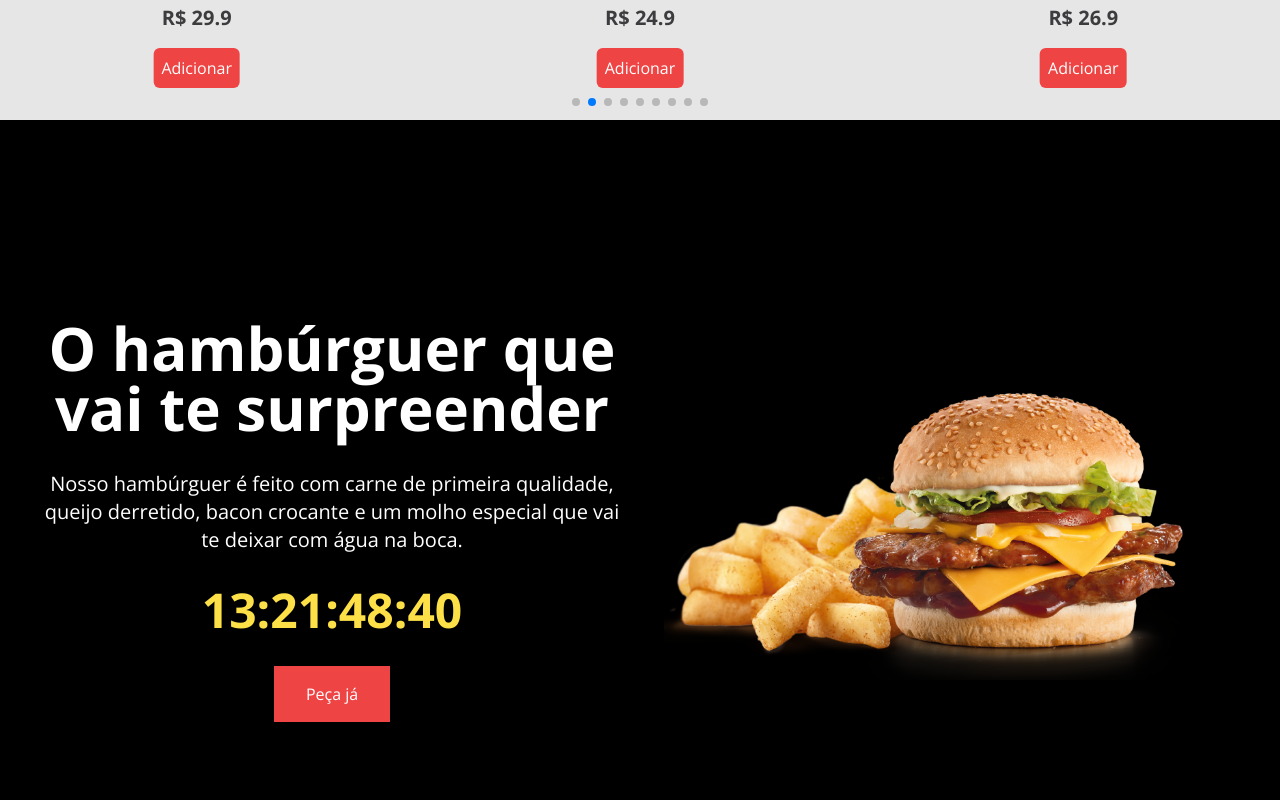
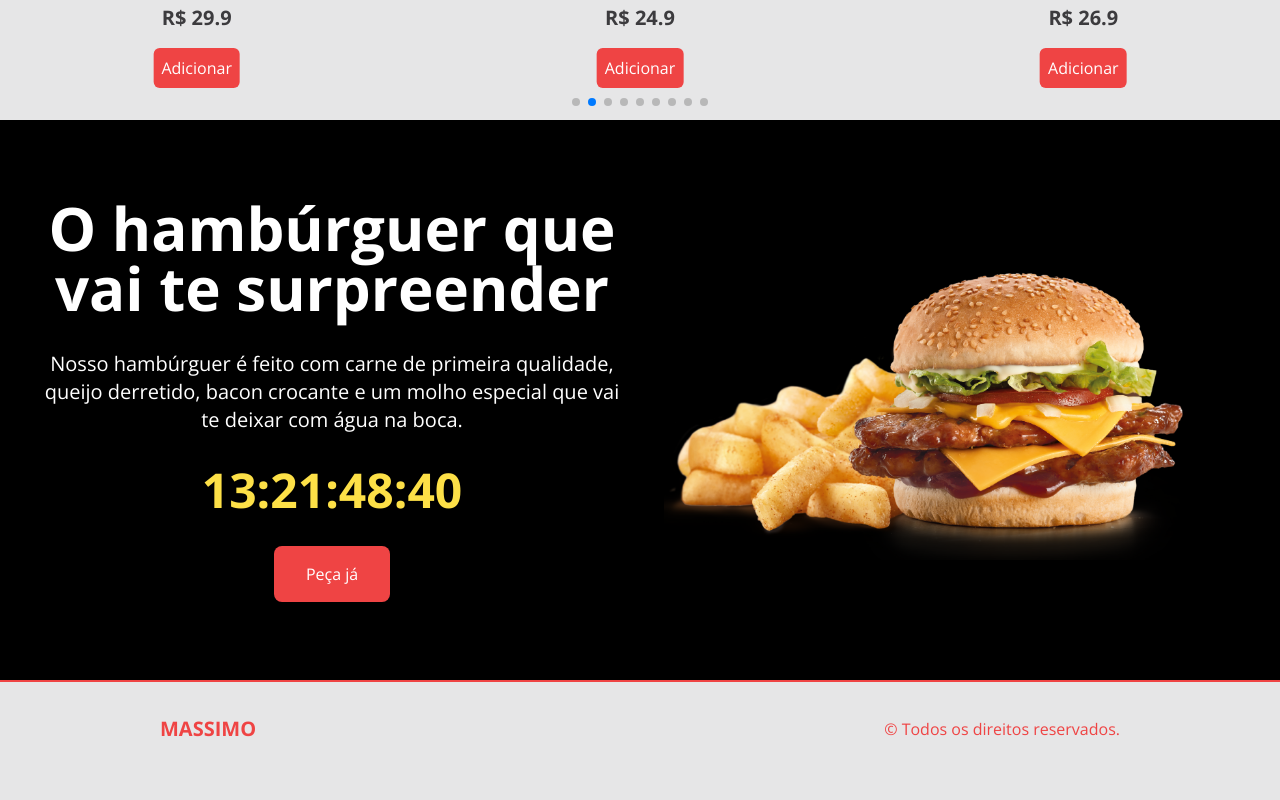
Before and after one commit to EvandroCalado/massimo, a Next.js app: page / in a window 1280 px wide. Shown: the part 1320-2120 px from the top of the page. After the commit the page ends 2096 px from the top, so only its background shows below. Built offline with nearby package versions, Linux system fonts and the light colour scheme.

Commit message:
:styles: change styles

```diff
--- a/src/components/Offer/index.tsx
+++ b/src/components/Offer/index.tsx
@@ -1,11 +1,12 @@
 import Image from 'next/image';
+import Button from '../Button';
 import CountDown from '../CountDown';
 
 export default function Offer() {
   return (
-    <div className="flex h-screen flex-col bg-black p-4 md:flex-row md:justify-between">
+    <div className="flex h-screen flex-col bg-black p-4 md:h-[70vh] md:flex-row md:justify-between">
       {/* TEXT CONTAINER */}
-      <div className="flex h-[50vw] flex-1 flex-col items-center justify-center gap-4 p-6 text-center md:h-full md:gap-8">
+      <div className="flex h-[50vw] flex-1 flex-col items-center justify-center gap-4 p-6 text-center md:h-full md:gap-6 lg:gap-8">
         <h1 className="text-3xl font-bold text-white md:text-5xl xl:text-6xl">
           O hambúrguer que vai te surpreender
         </h1>
@@ -15,9 +16,7 @@ export default function Offer() {
           água na boca.
         </p>
         <CountDown />
-        <button className="bg-red-500 px-4 py-2 text-white duration-150 hover:bg-red-600 md:px-8 md:py-4">
-          Peça já
-        </button>
+        <Button>Peça já</Button>
       </div>
       {/* IMAGE CONTAINER */}
       <div className="relative m-4 h-[50vw] w-full flex-1 md:h-full">
```
